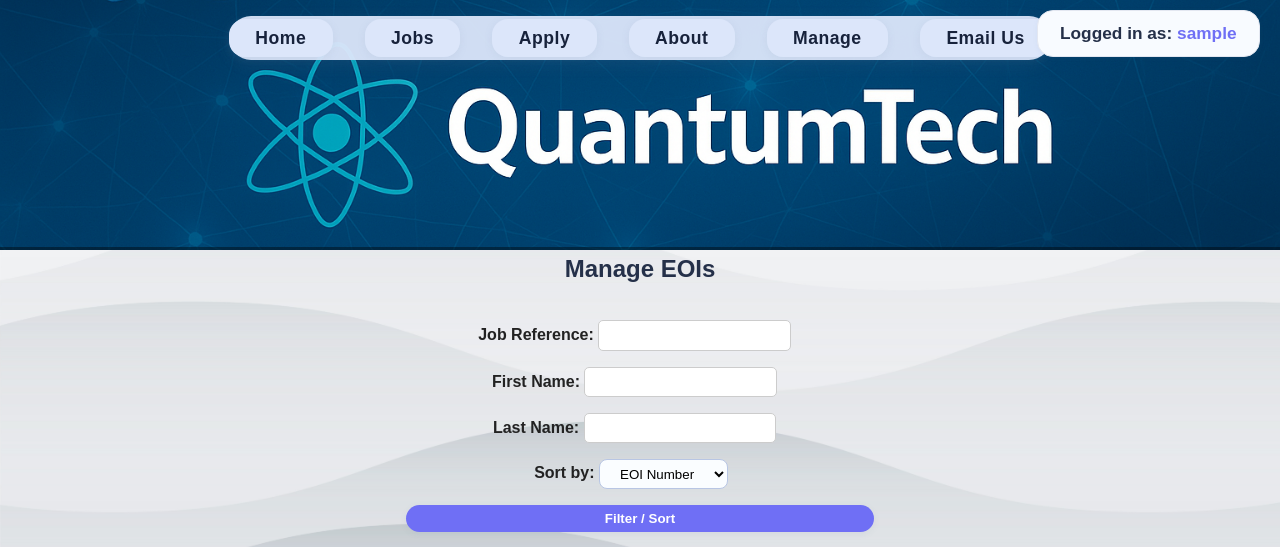
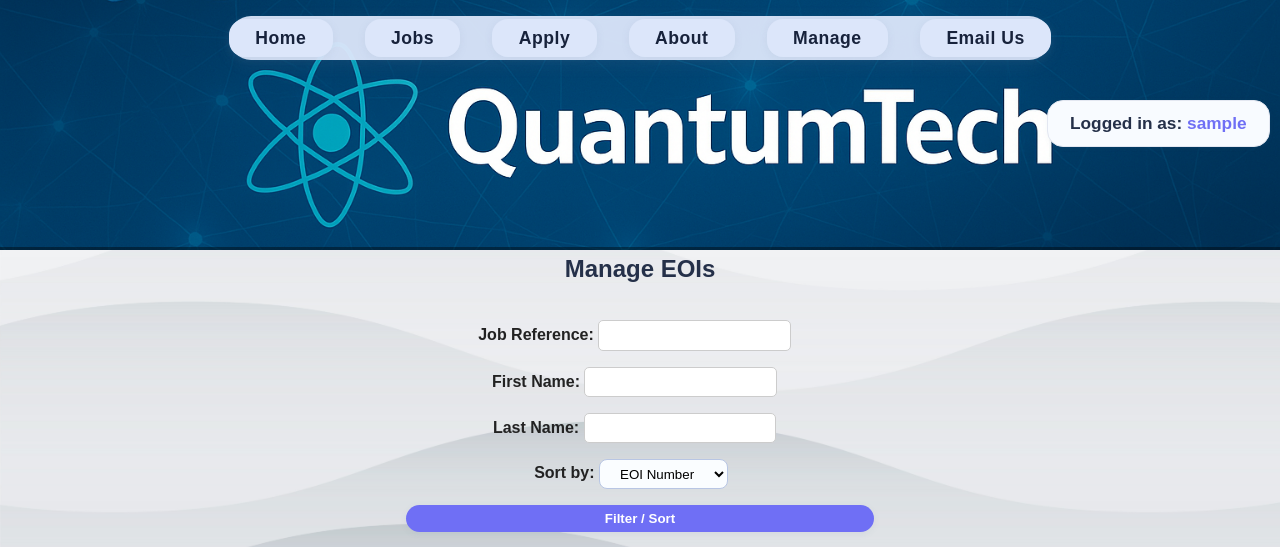
Before and after one commit to 105716506/Project1, a PHP site: page /manage.php in a window 1280 px wide. Shown: the top 547 px of the page. Run offline with PHP 8.4, Linux system fonts and the light colour scheme; the visitor is signed in with stand-in values (Sample User, id 1); data comes from the database, SQL or seed files in the repository; data that the repository does not hold is empty.

Commit message:
Adjusting the position of the logged persons name

```diff
--- a/Styles/Styles.css
+++ b/Styles/Styles.css
@@ -513,8 +513,8 @@ main h1, main h2 {
 
 .manager-username {
     position: absolute;
-    top: 10px;           /* Adjust as needed */
-    right: 20px;         /* Adjust as needed */
+    top: 100px;           /* Adjust as needed */
+    right: 10px;         /* Adjust as needed */
     font-size: 1.08em;
     color: #253049;
     background: #f8fbff;
```
